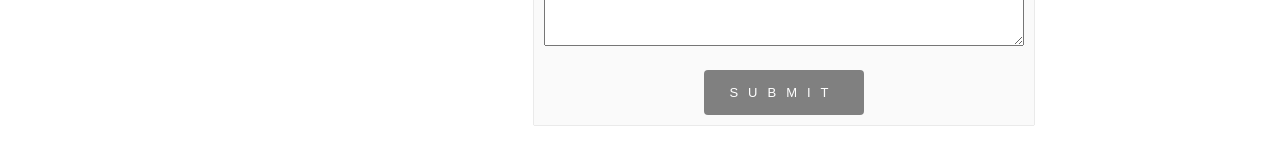
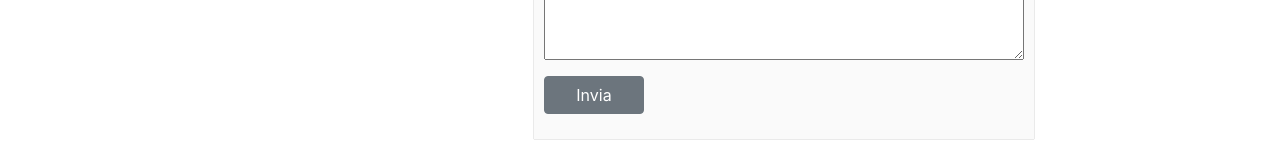
Before and after one commit to loprestimario/shopping-app, a Next.js app: page /contact in a window 1280 px wide. Shown: the part 475-640 px from the top of the page. Built offline with nearby package versions, Linux system fonts and the light colour scheme.

Commit message:
added bootstrap and alert

```diff
--- a/components/FormContact.tsx
+++ b/components/FormContact.tsx
@@ -1,27 +1,36 @@
-import React, { useRef } from 'react';
+import React, { useState } from 'react';
 import { useForm } from 'react-hook-form';
 import emailjs from 'emailjs-com'
+import { Button, Alert, Spinner } from 'react-bootstrap';
+import 'bootstrap/dist/css/bootstrap.min.css';
 
 type Props = {}
 
 const FormContact: React.FC<Props> = ({}) => {
 
-
   const { register, reset, formState: { errors }, handleSubmit } = useForm({
     mode: "onBlur" // "onChange"
   });
   const onSubmit = handleSubmit((data) => {
+      setProcessing(true);
       emailjs.sendForm('service_qo6gq9b', 'template_zb00fyj', '#contact-form', 'user_oaNYaw9U4Xdls5dp5sNBj')
       .then((result) => {
         console.log(result.text);
+        setSuccessAlert(true);
+        setProcessing(false);
+        reset();
       }, (error) => {
         console.log(error.text);
+        setErrorAlert(true);
+        setProcessing(false);
+
       });
-      reset();
     }
   );
+  const [showSuccessAlert, setSuccessAlert] = useState(false);
+  const [showErrorAlert, setErrorAlert] = useState(false);
+  const [processing, setProcessing] = useState(false);
 
-  // @ts-ignore
   return (
     <>
       <div className='form-container'>
@@ -81,7 +90,17 @@ const FormContact: React.FC<Props> = ({}) => {
             <textarea {...register("message", { required: false })} />
             {errors.message && <p>This is required</p>}
           </div>
-          <input type="submit"/>
+          <div className="submit-button">
+            <Button type="submit" variant="secondary" style={{ width: '100px' }}>
+              {processing ? <Spinner animation="border" size="sm"/> : '  Invia  '}
+            </Button>
+          </div>
+          {showSuccessAlert && <Alert variant="success" onClose={() => setSuccessAlert(false)} dismissible>
+						<span>Messaggio inviato con successo</span>
+					</Alert>}
+          {showErrorAlert && <Alert variant="danger" onClose={() => setErrorAlert(false)} dismissible>
+						<span>Messaggio non inviato, riprova dopo.</span>
+					</Alert>}
         </form>
       </div>
       <style jsx>{`
@@ -127,20 +146,23 @@ const FormContact: React.FC<Props> = ({}) => {
           font-size: 14px;
           font-weight: 200;
         }
-        input[type="submit"] {
-          background: grey;
-          color: white;
-          text-transform: uppercase;
-          width: 160px;
-          border: none;
-          margin-top: 40px;
-          padding: 15px;
-          font-size: 13px;
-          font-weight: 100;
-          letter-spacing: 10px;
-          margin: auto;
-          margin-top: 20px;
+        .submit-button {
+          margin: 10px 0 15px 0;
         }
+        //input[type="submit"] {
+        //  background: grey;
+        //  color: white;
+        //  text-transform: uppercase;
+        //  width: 260px;
+        //  border: none;
+        //  margin-top: 40px;
+        //  padding: 15px;
+        //  font-size: 13px;
+        //  font-weight: 100;
+        //  letter-spacing: 10px;
+        //  margin: auto;
+        //  margin-top: 20px;
+        //}
         input[type="submit"]:hover {
           background: grey;
           opacity: 0.9;
@@ -151,6 +173,8 @@ const FormContact: React.FC<Props> = ({}) => {
           transform: translateY(3px);
           border: 1px solid transparent;
           opacity: 0.8;
+          min-width: 100%;
+          width: 100%;
         }
         input:disabled {
           opacity: 0.4;
@@ -161,6 +185,8 @@ const FormContact: React.FC<Props> = ({}) => {
         input[type="button"],
         input[type="submit"] {
           -webkit-appearance: none;
+          min-width: 100%;
+          width: 100%;
         }
         textarea {
           width: 100%;
--- a/package.json
+++ b/package.json
@@ -11,9 +11,11 @@
     "@fortawesome/fontawesome-svg-core": "^1.2.27",
     "@fortawesome/free-solid-svg-icons": "^5.12.1",
     "@fortawesome/react-fontawesome": "^0.1.9",
+    "bootstrap": "5.1.3",
     "emailjs-com": "^3.2.0",
     "next": "12.0.7",
     "react": "17.0.2",
+    "react-bootstrap": "^2.1.0",
     "react-dom": "17.0.2",
     "react-hook-form": "^7.22.5",
     "react-router-dom": "^6.0.2"
```
Lines whose indentation alone changed are shown as unchanged.
